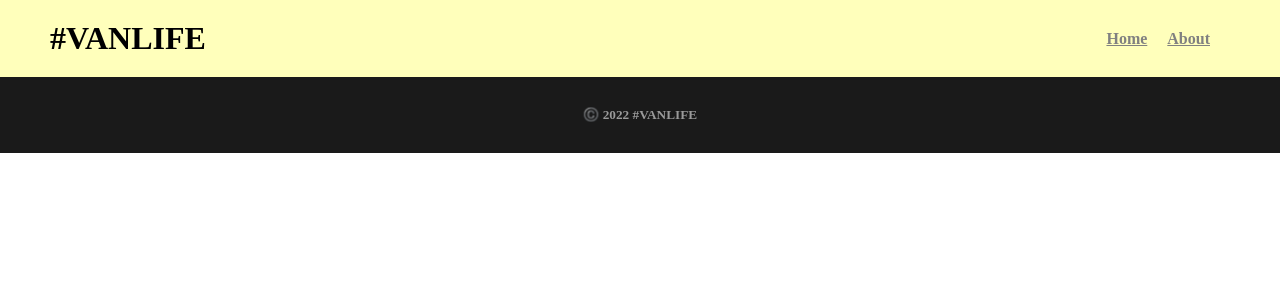
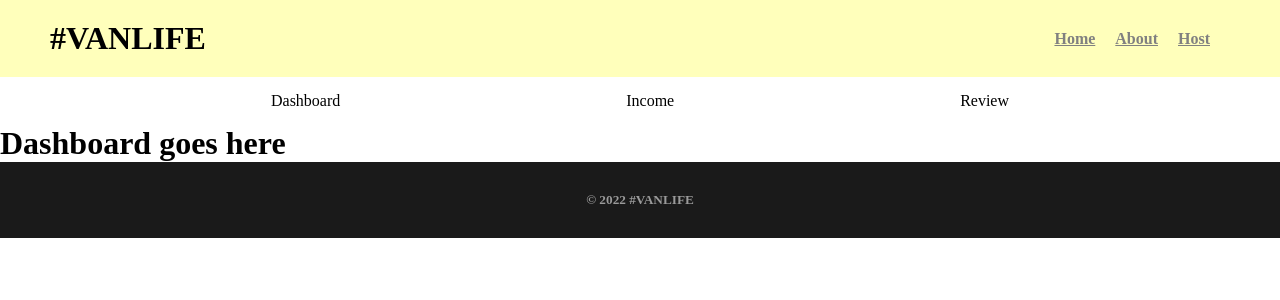
Before and after one commit to raphaeldeoliveira/vanLife, a React (Create React App) app: page /host in a window 1280 px wide. Shown: the top 300 px of the page. Built offline with nearby package versions, Linux system fonts and the light colour scheme.

Commit message:
implementação de rotas aninhadas com o Outlet e NavLink

```diff
--- a/src/App.js
+++ b/src/App.js
@@ -1,24 +1,33 @@
 import React from "react";
 import { BrowserRouter, Routes, Route } from "react-router-dom";
-import Header from "./components/organisms/Header";
-import Footer from "./components/organisms/Footer";
 
 import Home from "./components/pages/Home";
 import About from "./components/pages/About";
-import Vans from "./components/pages/Vans";
-import VanDetail from "./components/pages/VanDetail";
+import Vans from "./components/pages/vans/Vans";
+import VanDetail from "./components/pages/vans/VanDetail";
+import Layout from "./components/organisms/Layout";
+
+import Host from "./components/pages/host/HostLayout";
+import Dashboard from "./components/pages/host/Dashboard";
+import Income from "./components/pages/host/Income";
+import Review from "./components/pages/host/Review";
 
 function App() {
   return (
     <BrowserRouter>
-      <Header />
       <Routes>
-        <Route path="/" element={<Home />}/>
-        <Route path="/about" element={<About />}/>
-        <Route path="/vans" element={<Vans />} />
-        <Route path="/vans/:id" element={<VanDetail />} />
+        <Route element={<Layout />}>
+          <Route path="/" element={<Home />}/>
+          <Route path="about" element={<About />}/>
+          <Route path="vans" element={<Vans />} />
+          <Route path="vans/:id" element={<VanDetail />} />
+          <Route path="host" element={<Host />} >
+            <Route index element={<Dashboard />} />
+            <Route path="income" element={<Income />} />
+            <Route path="review" element={<Review />} />
+          </Route>
+        </Route>
       </Routes>
-      <Footer />
     </BrowserRouter>
   );
 }
--- a/src/components/atoms/footer/FooterText.jsx
+++ b/src/components/atoms/footer/FooterText.jsx
@@ -1,5 +1,5 @@
 import React from "react";
 
 export default function FooterText() {
-    return <h5>©️ 2022 #VANLIFE</h5>
+    return <h5>&#169; 2022 #VANLIFE</h5>
 }
--- a/src/components/molecules/header/Nav.jsx
+++ b/src/components/molecules/header/Nav.jsx
@@ -6,6 +6,7 @@ export default function Nav() {
         <div>
             <Link className="link" to="/">Home</Link>
             <Link className="link" to="/about">About</Link>
+            <Link className="link" to="/host">Host</Link>
         </div>
     )
 }
--- /dev/null
+++ b/src/components/organisms/Layout.jsx
@@ -0,0 +1,15 @@
+import React from "react";
+import { Outlet } from "react-router-dom";
+import Header from "./Header"
+import Footer from "./Footer"
+
+export default function Layout() {
+
+    return (
+        <>
+            <Header />
+            <Outlet />
+            <Footer />
+        </>
+    )
+}
--- a/src/components/pages/Vans.jsx
+++ /dev/null
@@ -1,36 +0,0 @@
-import React, { useState, useEffect } from "react";
-import { Link } from "react-router-dom";
-
-export default function Vans() {
-
-    const [vansData, setVansData] = useState([])
-
-    useEffect(() => {
-        fetch("http://localhost:8080/vans")
-            .then(response => response.json())
-            .then(data => setVansData(data))
-            .catch(error => console.log("failed fetch", error));
-    }, [])
-
-    const vanElements = vansData.map((van) => (
-        <Link to={`./${van.id}`} className="van-card">
-                <img src={van.urlImage}/>
-                <div className="van-card__container">
-                    <h3>{van.vanName}</h3>
-                    <p>${van.vanPrice}<span>/{van.typeLocation}</span></p>
-                </div>
-                <i
-                    className={van.vanCategory}
-                >{van.vanCategory}</i>
-        </Link>
-    ))
-
-    return (
-        <div className="vans">
-            <h1>Explore our vans options</h1>
-            <div className="vans-list">
-                {vanElements}
-            </div>
-        </div>
-    )
-}
--- /dev/null
+++ b/src/components/pages/host/Dashboard.jsx
@@ -0,0 +1,8 @@
+import React from "react";
+
+export default function Dashboard() {
+
+    return (
+        <h1>Dashboard goes here</h1>
+    )
+}
--- /dev/null
+++ b/src/components/pages/host/HostLayout.jsx
@@ -0,0 +1,16 @@
+import React from "react";
+import { Outlet, Link } from "react-router-dom";
+
+export default function HostLayout() {
+
+    return (
+        <div className="hostLayout">
+            <nav>
+                <Link className="host-link" to="/host">Dashboard</Link>
+                <Link className="host-link" to="/host/income">Income</Link>
+                <Link className="host-link" to="/host/review">Review</Link>
+            </nav>
+            <Outlet />
+        </div>
+    )
+}
--- /dev/null
+++ b/src/components/pages/host/Income.jsx
@@ -0,0 +1,6 @@
+import React from "react";
+
+export default function Income() {
+
+    return <h1>Income goes here</h1>
+}
--- /dev/null
+++ b/src/components/pages/host/Review.jsx
@@ -0,0 +1,6 @@
+import React from "react";
+
+export default function Review() {
+
+    return <h1>Review goes here</h1>
+}
--- a/src/components/pages/VanDetail.jsx
+++ b/src/components/pages/vans/VanDetail.jsx
@@ -1,6 +1,6 @@
 import React, { useState, useEffect } from "react";
 import { useParams } from "react-router-dom";
-import Button from "../molecules/home/Button";
+import Button from "../../molecules/home/Button";
 
 export default function VanDetail() {
 
--- /dev/null
+++ b/src/components/pages/vans/Vans.jsx
@@ -0,0 +1,35 @@
+import React, { useState, useEffect } from "react";
+import { Link } from "react-router-dom";
+
+export default function Vans() {
+    const [vansData, setVansData] = useState([]); // Inicializa como um array vazio
+
+    useEffect(() => {
+        fetch("http://localhost:8080/vans")
+            .then(response => response.json())
+            .then(data => setVansData(data))
+            .catch(error => console.log("failed fetch", error));
+    }, []);
+
+    const vanElements = vansData.map((van) => (
+        <Link to={`./${van.id}`} className="van-card" key={van.id}>
+            <img src={van.urlImage} alt={van.vanName} />
+            <div className="van-card__container">
+                <h3>{van.vanName}</h3>
+                <p>${van.vanPrice}<span>/{van.typeLocation}</span></p>
+            </div>
+            <i className={van.vanCategory}>{van.vanCategory}</i>
+        </Link>
+    ));
+
+    return (
+        <div className="vans">
+            <h1>Explore our vans options</h1>
+            {vansData.length > 0 ? (
+                <div className="vans-list">{vanElements}</div>
+            ) : (
+                <h2>Loading...</h2>
+            )}
+        </div>
+    );
+}
--- a/src/main.scss
+++ b/src/main.scss
@@ -207,6 +207,23 @@ footer {
     }
 }
 
+.hostLayout {
+    nav {
+        display: flex;
+        width: 80%;
+        justify-content: space-around;
+        margin: 15px auto;
+    }
+    .host-link {
+        color: black;
+        text-decoration: none;
+
+        &:hover {
+            color: #c46521;
+        }
+    }
+}
+
 .button-link {
     border: none;
     font-weight: bold;
```
